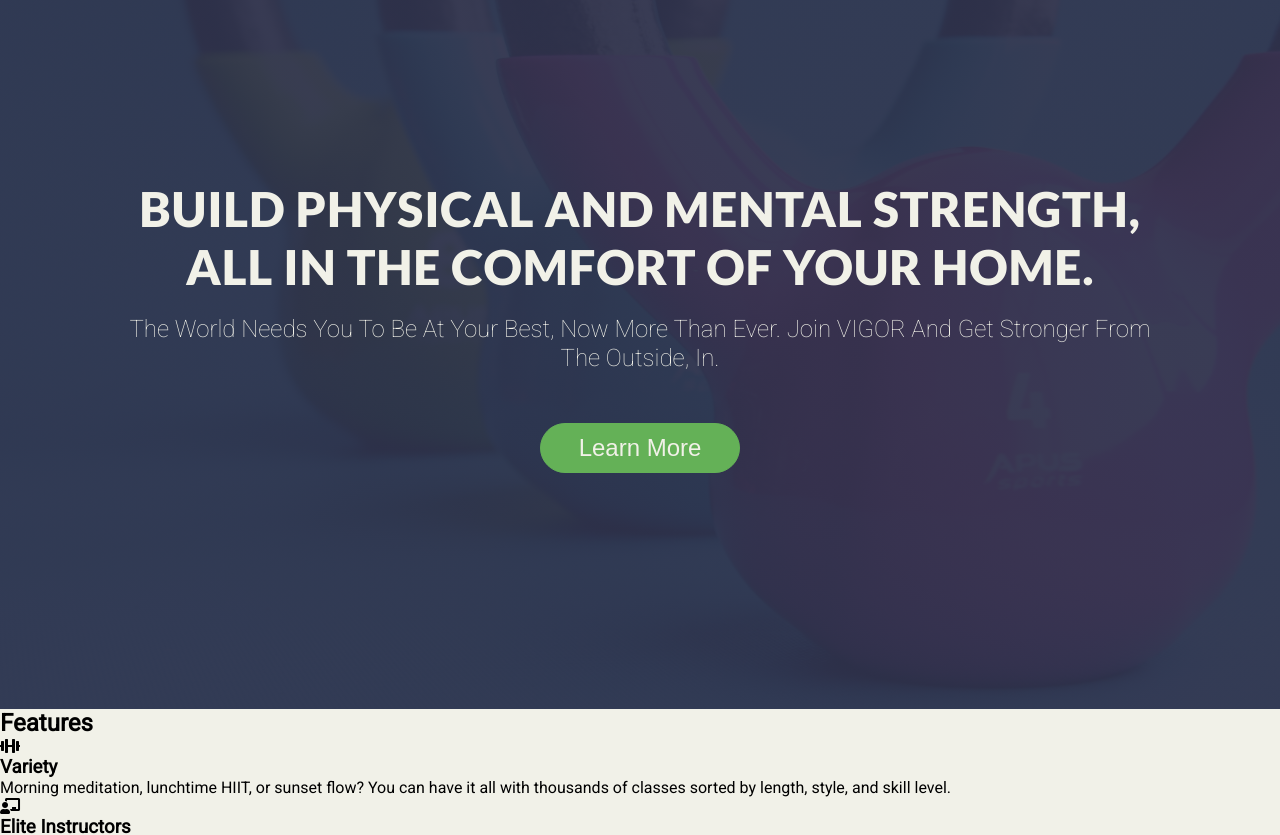
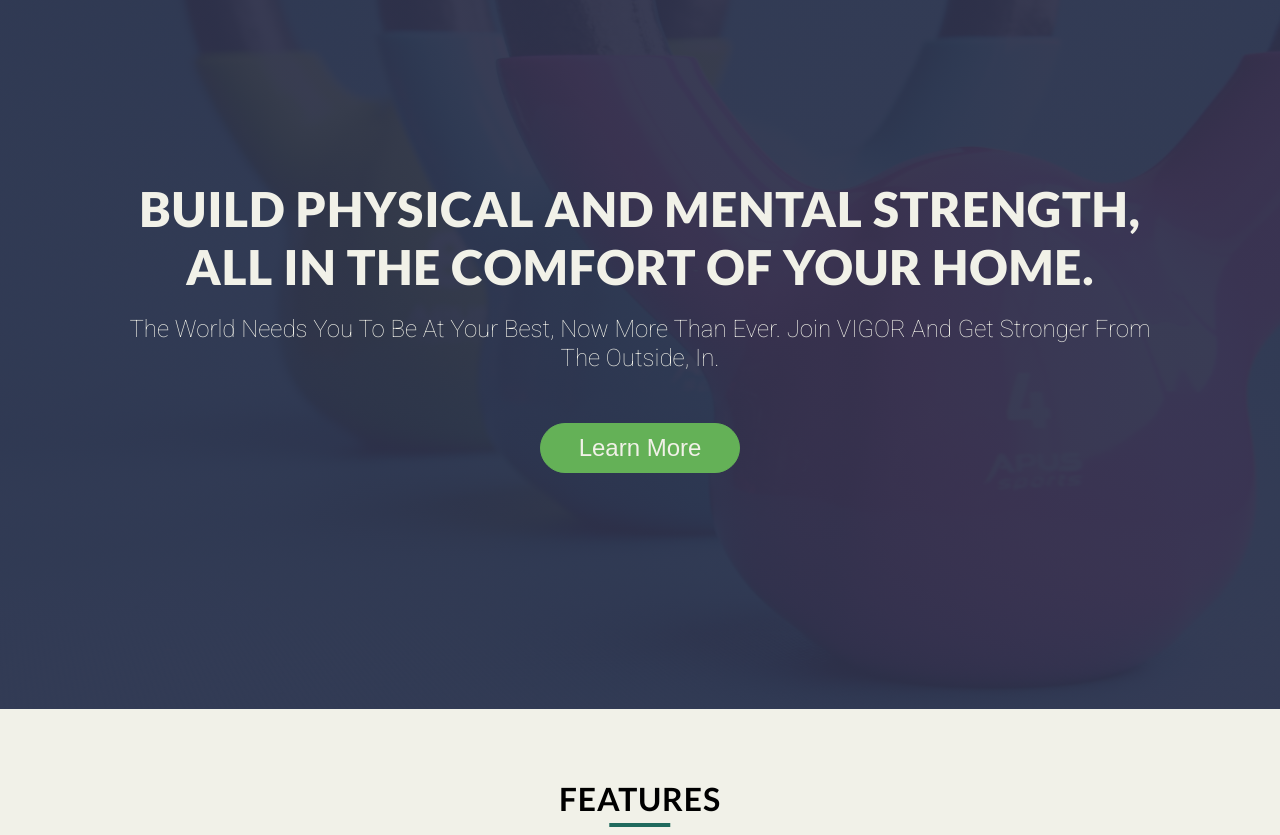
Before and after one commit to georit/vigor-fitness, a plain HTML site: page index.html in a window 1280 px wide. Shown: the part 91-926 px from the top of the page. Drawn offline with Linux system fonts and the light colour scheme.

Commit message:
Style features section

```diff
--- a/css/style.css
+++ b/css/style.css
@@ -6,7 +6,7 @@
 
   /* === Fonts === */
   --primary-background-color: #f1f1e8;
-  --secondary-background-color: ;
+  --secondary-background-color: #206a5d;
   --primary-color: #303030;
   --secondary-color: #64b157;
 }
@@ -30,6 +30,33 @@ a:visited {
   text-decoration: none;
   text-transform: uppercase;
   font-size: 17.33px;
+}
+
+.section-title {
+  font-family: var(--big-heading-font-family);
+  font-size: 2rem;
+  font-weight: 700;
+  text-align: center;
+  text-transform: uppercase;
+  position: relative;
+  padding-bottom: 5px;
+  letter-spacing: 0.05rem;
+}
+
+.section-title::after {
+  content: '';
+  width: 6%;
+  height: 4px;
+  border-bottom: 4px;
+  position: absolute;
+  top: 100%;
+  left: 50%;
+  background-color: var(--secondary-background-color);
+  transform: translateX(-50%);
+  -webkit-transform: translateX(-50%);
+  -moz-transform: translateX(-50%);
+  -ms-transform: translateX(-50%);
+  -o-transform: translateX(-50%);
 }
 
 /* ========= HEADER ========= */
@@ -126,6 +153,11 @@ header {
   -o-border-radius: 25px;
   color: var(--primary-background-color);
   text-transform: capitalize;
+  transition: all 0.2s;
+  -webkit-transition: all 0.2s;
+  -moz-transition: all 0.2s;
+  -ms-transition: all 0.2s;
+  -o-transition: all 0.2s;
 }
 
 .btn-more-info:hover {
@@ -133,3 +165,38 @@ header {
   background-color: transparent;
   color: var(--secondary-color);
 }
+
+/* ========= FEATURES ========= */
+.section-features {
+  padding: 70px 10%;
+}
+
+.features {
+  display: flex;
+  flex-flow: row wrap;
+  justify-content: space-around;
+  margin-top: 40px;
+}
+
+.feature {
+  width: 28%;
+  margin: 20px 0;
+  text-align: center;
+}
+
+.feature-icon {
+  color: var(--secondary-color);
+  font-size: 3rem;
+}
+
+.feature-name {
+  font-size: 1.2rem;
+  font-weight: 400;
+  text-transform: uppercase;
+  padding: 10px 0;
+}
+
+.feature-info {
+  font-weight: 300;
+  line-height: 1.2;
+}
--- a/index.html
+++ b/index.html
@@ -48,7 +48,7 @@
             <div class="features">
                 <div class="feature">
                     <span class="feature-icon"><i class="fas fa-dumbbell"></i></span>
-                    <h3 class="feature-name">Variety</h3>
+                    <h3 class="feature-name">Pick a program</h3>
                     <p class="feature-info">Morning meditation, lunchtime HIIT, or sunset flow? You can have it all with
                         thousands of classes sorted by length, style, and skill level.</p>
                 </div>
@@ -84,6 +84,7 @@
                         Dololo. Enrollment is open every six months</p>
                 </div>
             </div>
+        </section>
 
         <!-- ========= TRAINING PROGRAMS ========= -->
         <section class="section-programs">
```
Lines whose indentation alone changed are shown as unchanged.
